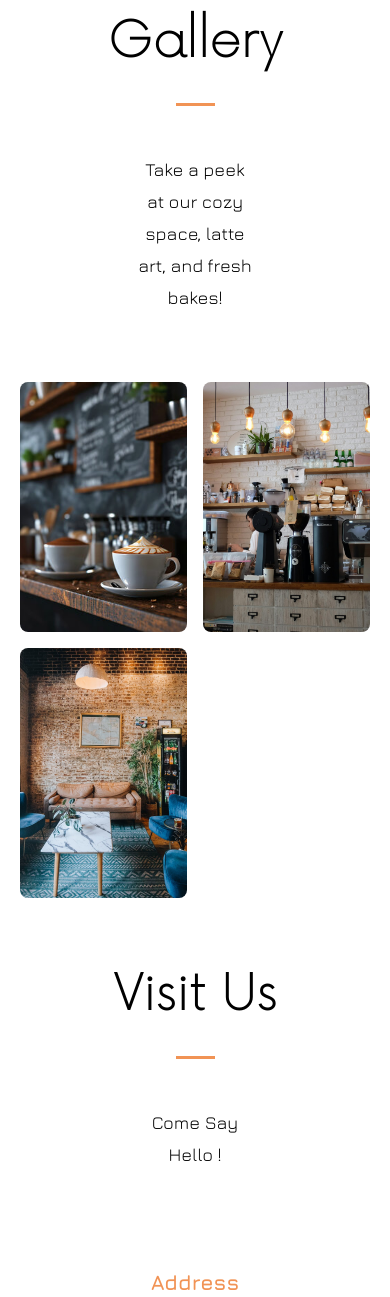
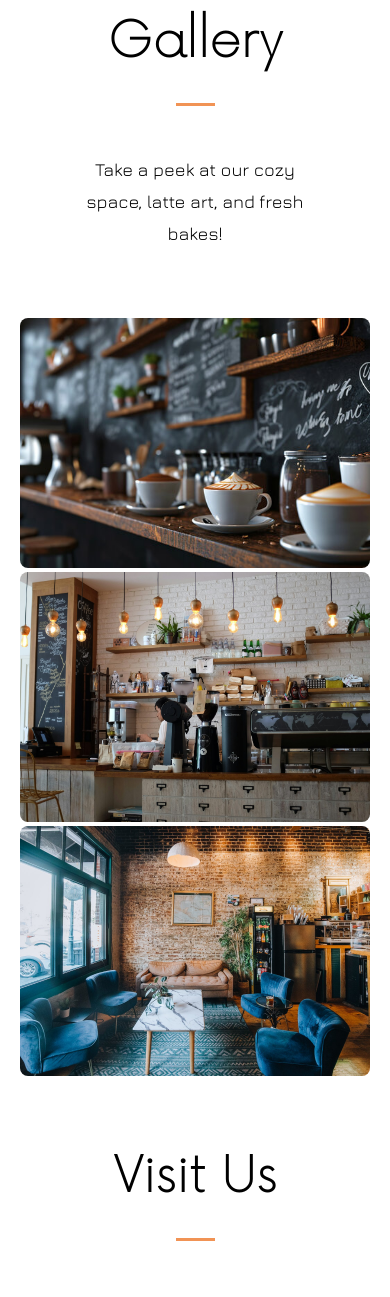
Before and after one commit to Binada-SH/React_coffee_shop_website, a React (Vite) app in the folder coffee_shop/: page / in a window 390 px wide. Shown: the part 4704-6001 px from the top of the page. Built offline with nearby package versions, Linux system fonts and the light colour scheme.

Commit message:
Gallery Section Responsive Design

```diff
--- a/coffee_shop/src/Components/gallery/gallery.css
+++ b/coffee_shop/src/Components/gallery/gallery.css
@@ -75,3 +75,14 @@
     }
 
 }
+
+@media screen and (max-width: 414px) {
+    .gallery_context {
+        width: 65%;
+    }
+
+    .glr_grd {
+        display: block;
+    }
+
+}
```
